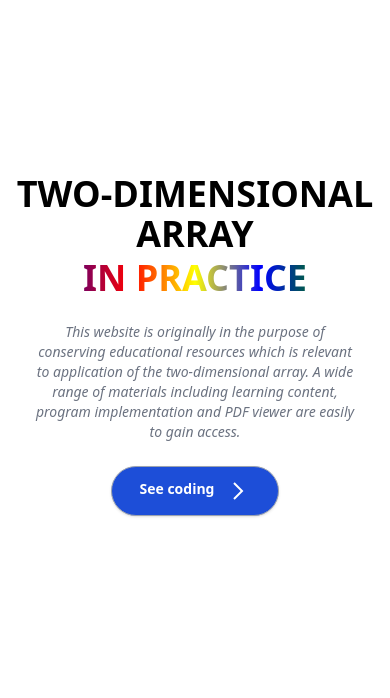
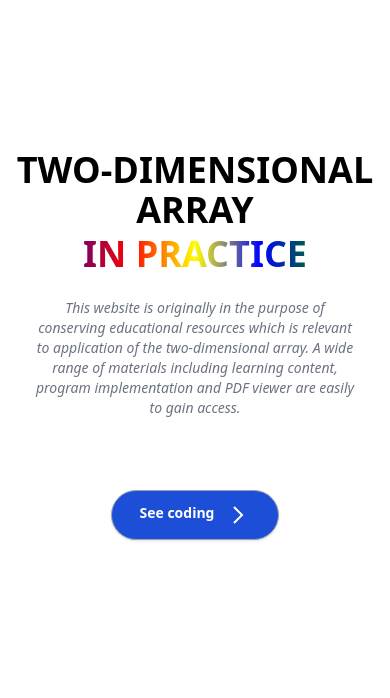
Before and after one commit to Trish0302/lsts-demo, a Django app: page / in a window 390 px wide. Shown: the part 73-771 px from the top of the page. Run offline with Django 5.2, Linux system fonts and the light colour scheme; some libraries are stand-ins or nearby versions.

Commit message:
set the same margin top of see coding button for every type of screens

```diff
--- a/lesson/templates/index.html
+++ b/lesson/templates/index.html
@@ -33,7 +33,7 @@
   </span>
   <a
     href="/implementation"
-    class="bg-blue-700 text-white font-semibold py-3 px-7 md:py-4 md:px-10 border border-gray-400 rounded-full shadow md:mt-12 flex gap-3"
+    class="bg-blue-700 text-white font-semibold py-3 px-7 md:py-4 md:px-10 border border-gray-400 rounded-full shadow mt-12 flex gap-3"
   >
     <span class="text-sm md:text-base">See coding</span>
     <svg xmlns="http://www.w3.org/2000/svg" width="24" height="24" fill="white">
```
